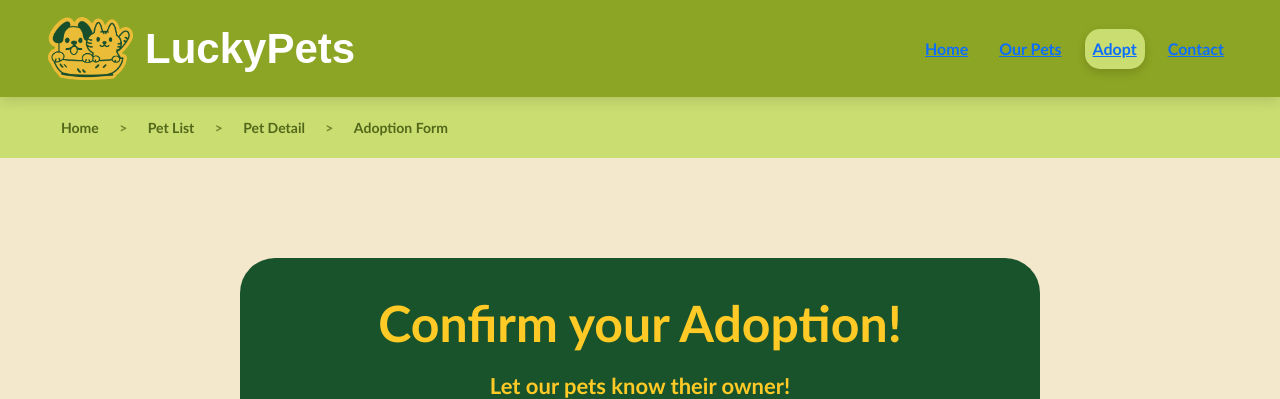
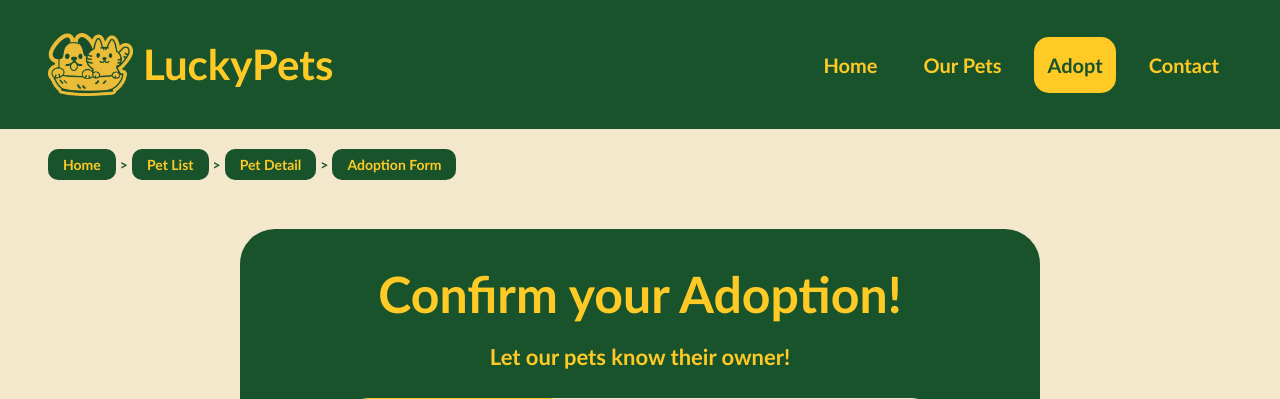
Before and after one commit to aoaoyi/PetAdoptionWeb, a Java web app: page /form.html in a window 1280 px wide. Shown: the top 399 px of the page. Run offline with Tomcat 11, a stand-in JSP engine, Linux system fonts and the light colour scheme.

Commit message:
Update header.css

```diff
--- a/src/main/webapp/header.css
+++ b/src/main/webapp/header.css
@@ -1,34 +1,35 @@
-
 @charset "UTF-8";
 
 /* ===== Header ===== */
-
 header {
     width: 100%;
-    background-color: #8DA524;
+    height: 129px;
+    background-color: #19532B;
     box-sizing: border-box;
-}
 
-/* ===== Navbar ===== */
-
-.navbar {
-    padding: 12px 0;
-    box-shadow: 0 4px 12px rgba(0,0,0,0.12);
+    font-family: Trebuchet MS;
 }
 
 /* ===== Logo ===== */
+.container-fluid {
+	display: flex;
+	align-items: center;
+	padding: 0 20px;
+}
 
 .logo {
-    display: flex;
-    align-items: center;
-    gap: 12px;
+	margin: 20px 0;
+	display: flex;
+	align-items: center;
+	justify-content: flex-start;
+	gap: 10px;
 }
 
 .logo span {
-    font-family: 'Fredoka', sans-serif;
+    font-size: clamp(24px, 4vw, 42px);
     font-weight: 600;
-    font-size: clamp(24px, 4vw, 42px);
-    color: white;
+    color: #FFCA26;
+    text-decoration: none;
 }
 
 .logo img {
@@ -38,81 +39,88 @@ header {
 }
 
 /* ===== Navigation Links ===== */
-
 .nav-links {
-    display: flex;
-    align-items: center;
-    gap: 15px;
+	display: flex;
+	align-items: center;
+    justify-content: flex-end;
+    gap: 20px;
 }
 
 .nav-links a {
+	padding: 13px;
+    border-radius: 15px;
+
     display: flex;
     align-items: center;
     justify-content: center;
-    padding: 8px;
-    border-radius: 15px;
+
+    color: #FFCA26;
+    font-size: 20px;
+    font-weight: 600;
+    text-decoration: none;
+
     transition: all 0.3s ease;
 }
 
-.nav-links a img {
-    width: clamp(75px, 8vw, 130px);
-    height: auto;
-    display: block;
-}
-
 .nav-links a:hover {
-    background-color: #C9DD71;
-    transform: translateY(-4px);
+    background-color: #FFCA26;
+    color: #19532B;
+    transform: translateY(-3px);
 }
 
 .nav-links a.active {
-    background-color: #C9DD71;
-    box-shadow: 0 4px 10px rgba(0,0,0,0.15);
+    background-color: #FFCA26;
+    color: #19532B;
 }
 
 /* ===== Hamburger Button ===== */
-
 .navbar-toggler {
-    border: 2px solid white;
+    border: 3px solid #FFCA26;
+    border-radius: 10px;
     padding: 8px 10px;
 }
 
 .navbar-toggler:focus {
-    box-shadow: 0 0 0 3px rgba(201,221,113,0.5);
+    box-shadow: 0 0 0 2px #FFCA26;
 }
 
 /* ===== Breadcrumb ===== */
-
 .breadcrumbForForm {
-    background-color: #C9DD71;
-    padding: 13px 0;
+    padding: 20px 0;
     font-size: 14px;
 }
 
 .breadcrumbForForm a {
+	background-color: #19532B;
+	padding: 5px 15px;
+    border-radius: 10px;
+
     display: inline-block;
-    color: #526719;
+
+    font-weight: 600;
+    color: #FFCA26;
     text-decoration: none;
-    font-weight: 600;
-    padding: 7px 13px;
-    border-radius: 20px;
+
     transition: all 0.3s ease;
 }
 
 .breadcrumbForForm a:hover {
-    background-color: #8DA524;
-    color: white;
-    transform: translateY(-2px);
+    background-color: #FFCA26;
+    color: #19532B;
+    transform: scale(1.05px);
 }
 
 .breadcrumbForForm span {
-    color: #71852D;
+	font-weight: bold;
+    color: #19532B;
     margin: 0 4px;
 }
 
 /* ===== Responsive ===== */
-
 @media (max-width: 991px) {
+	header {
+		height: 108px;
+	}
 
     .nav-links {
         justify-content: center;
@@ -124,10 +132,12 @@ header {
     .nav-links a img {
         width: 90px;
     }
-
 }
 
 @media (max-width: 576px) {
+	header {
+		height: 95px;
+	}
 
     .logo span {
         font-size: 25px;
@@ -163,7 +173,6 @@ header {
 /* ===== Accessibility ===== */
 
 @media (prefers-reduced-motion: reduce) {
-
     .nav-links a,
     .breadcrumbForForm a {
         transition: none;
```
